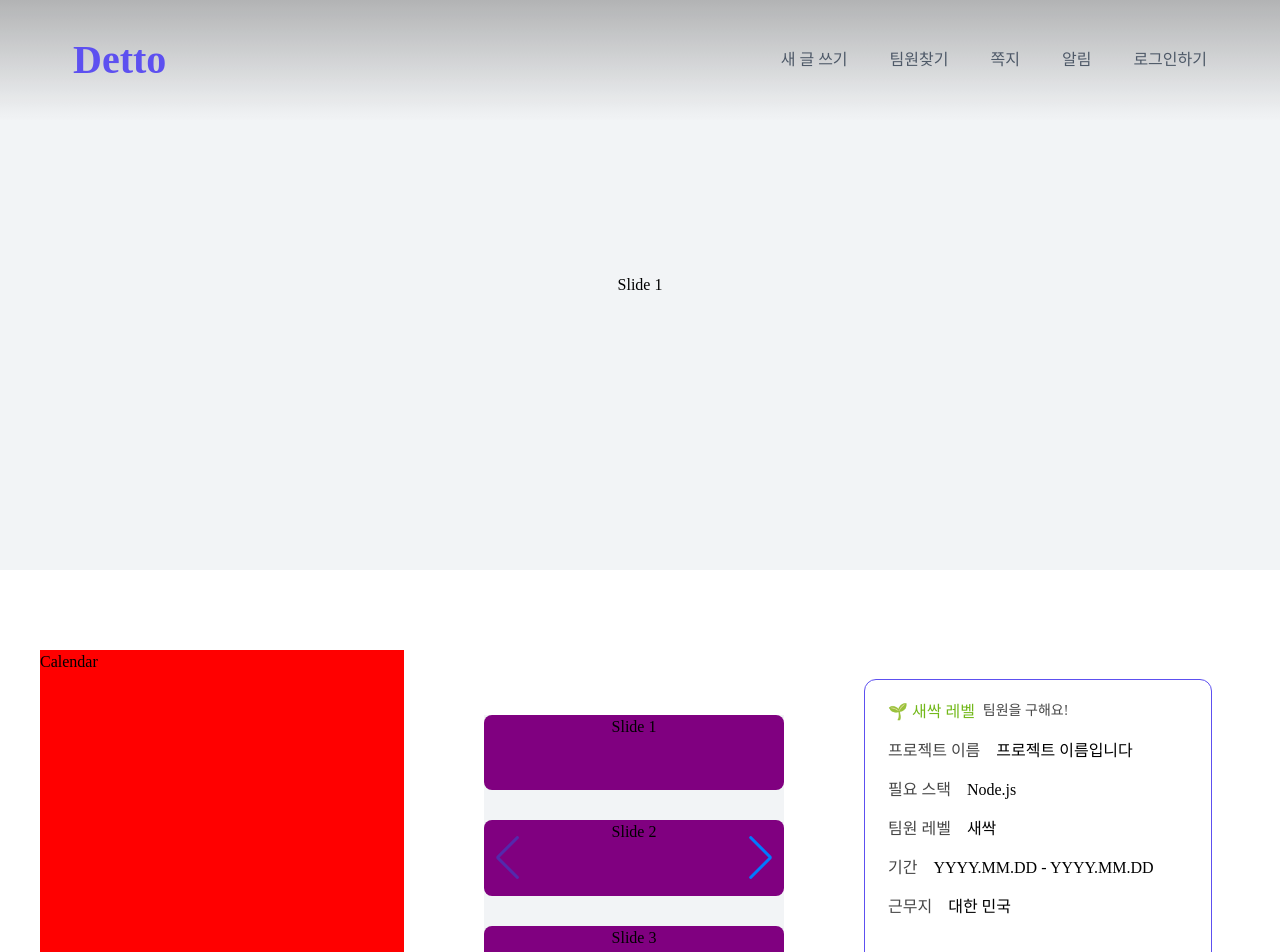
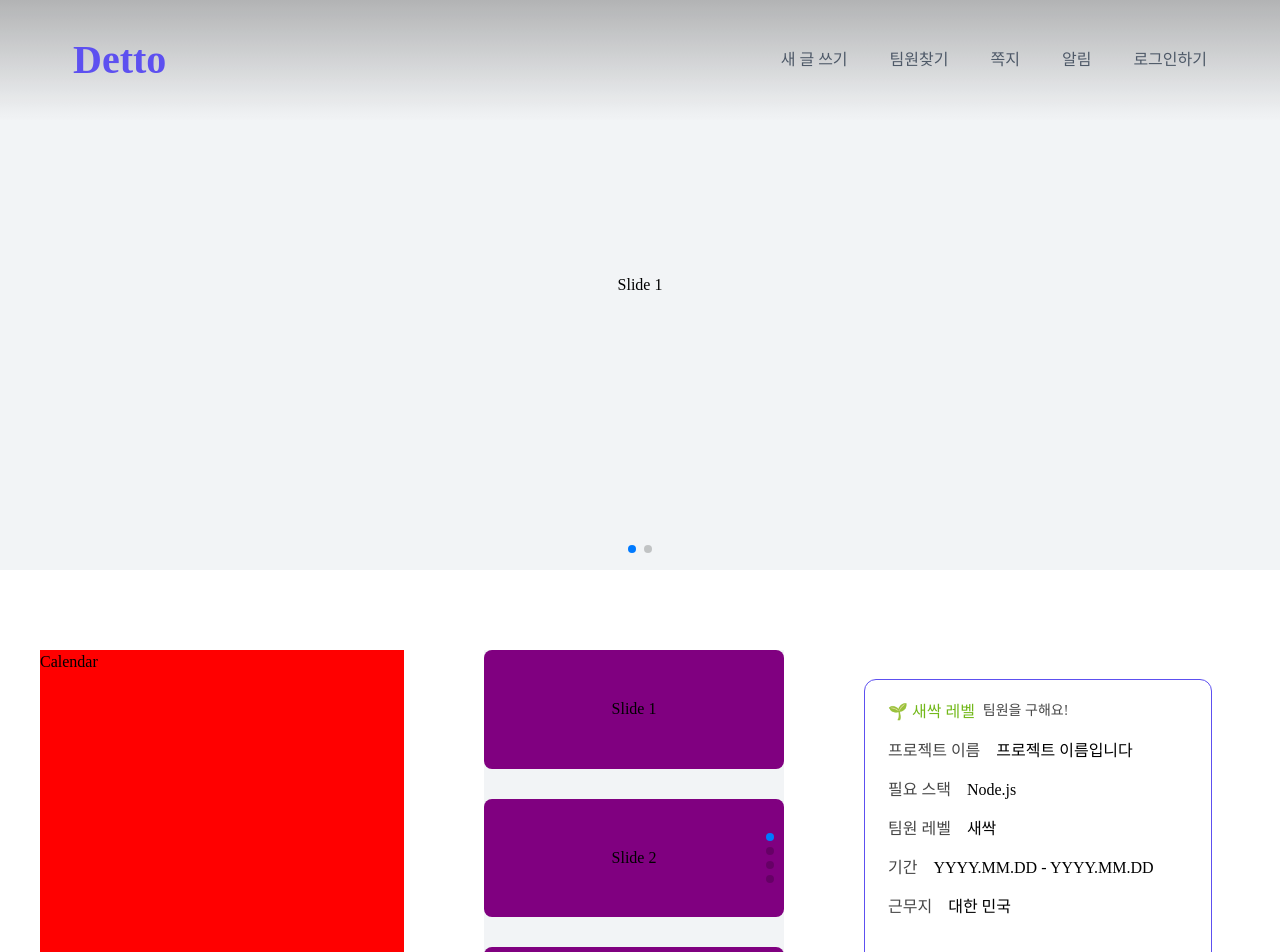
Before and after one commit to Team-Detto/Detto, a React (Create React App) app: page / in a window 1280 px wide. Shown: the top 952 px of the page. Built offline with nearby package versions, Linux system fonts and the light colour scheme.

Commit message:
remove : css파일 docs : swiper code 변경

```diff
--- a/src/components/main/Calendar/ProjectList.tsx
+++ b/src/components/main/Calendar/ProjectList.tsx
@@ -1,28 +1,66 @@
-import SwiperCore, { Navigation, Scrollbar } from 'swiper';
+import SwiperCore, { Navigation, Pagination } from 'swiper';
 import { Swiper, SwiperSlide } from 'swiper/react';
 import 'swiper/swiper.min.css';
 import 'swiper/components/navigation/navigation.min.css';
-import './projectListSwiper.css';
+import 'swiper/components/pagination/pagination.min.css';
+import styled from '@emotion/styled';
+
+SwiperCore.use([Navigation, Pagination]);
 
 const ProjectList = () => {
   return (
     <>
-      <Swiper
-        className="project-list-swiper-wrap "
+      <ProjectListSwiperContainer
         spaceBetween={30}
         slidesPerView={3}
         navigation={true}
         pagination={{ clickable: true }}
+        mousewheel={true}
         direction="vertical"
       >
-        <SwiperSlide className="project-slider-list">Slide 1</SwiperSlide>
-        <SwiperSlide className="project-slider-list">Slide 2</SwiperSlide>
-        <SwiperSlide className="project-slider-list">Slide 3</SwiperSlide>
-        <SwiperSlide className="project-slider-list">Slide 4</SwiperSlide>
-        <SwiperSlide className="project-slider-list">Slide 5</SwiperSlide>
-        <SwiperSlide className="project-slider-list">Slide 6</SwiperSlide>
-      </Swiper>
+        <SwiperSlide>Slide 1</SwiperSlide>
+        <SwiperSlide>Slide 2</SwiperSlide>
+        <SwiperSlide>Slide 3</SwiperSlide>
+        <SwiperSlide>Slide 4</SwiperSlide>
+        <SwiperSlide>Slide 5</SwiperSlide>
+        <SwiperSlide>Slide 6</SwiperSlide>
+      </ProjectListSwiperContainer>
     </>
   );
 };
+
+const ProjectListSwiperContainer = styled(Swiper)`
+  .swiper-container {
+    width: 18.75rem;
+    max-height: 26rem;
+    background: red;
+  }
+
+  .swiper-wrapper {
+    width: 18.75rem;
+    height: 26rem;
+    background: #f2f4f6;
+  }
+
+  .swiper-slide {
+    width: 300px;
+    height: 85px;
+    background: purple;
+    border-radius: 0.5rem;
+    display: flex;
+    justify-content: center;
+    align-items: center;
+  }
+
+  .swiper-button-prev {
+    display: none;
+  }
+  .swiper-button-next {
+    display: none;
+  }
+  /* .swiper-pagination {
+    display: none;
+  } */
+`;
+
 export default ProjectList;
--- a/src/components/main/Calendar/projectListSwiper.css
+++ /dev/null
@@ -1,13 +0,0 @@
-.project-list-swiper-wrap {
-  width: 18.75rem;
-  height: 17.9375rem;
-  background: #f2f4f6;
-  text-align: center;
-}
-
-.project-slider-list {
-  width: 100%;
-  height: 85px;
-  background: purple;
-  border-radius: 0.5rem;
-}
--- a/src/components/main/banner/MainBanner.tsx
+++ b/src/components/main/banner/MainBanner.tsx
@@ -3,8 +3,6 @@ import { Swiper, SwiperSlide } from 'swiper/react';
 import 'swiper/swiper.min.css';
 import 'swiper/components/navigation/navigation.min.css';
 import styled from '@emotion/styled';
-// swiper module type
-// https://swiperjs.com/react
 
 const MainBanner = () => {
   SwiperCore.use([Navigation, Scrollbar, Pagination]);
@@ -13,17 +11,14 @@ const MainBanner = () => {
     <>
       <BannerSwiper
         pagination={{
-          el: '.swiper-pagination',
           clickable: true,
         }}
-        // modules={[Pagination]}
         spaceBetween={50}
         slidesPerView={1}
         navigation
       >
         <SwiperSlide>Slide 1</SwiperSlide>
         <SwiperSlide>Slide 2</SwiperSlide>
-        <div className="swiper-pagination"></div>
       </BannerSwiper>
     </>
   );
```
Also changed, not shown: 1 other file (tests, documents, lock files or other folders).
